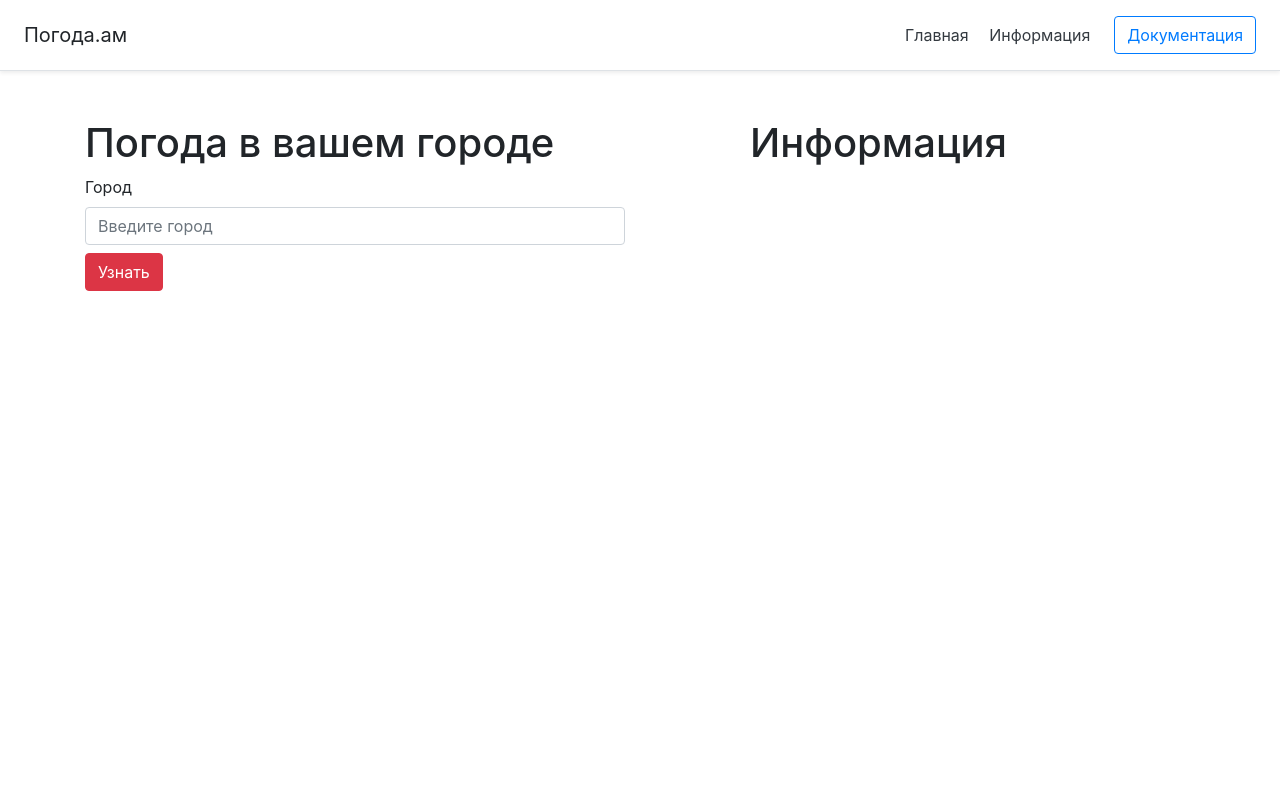
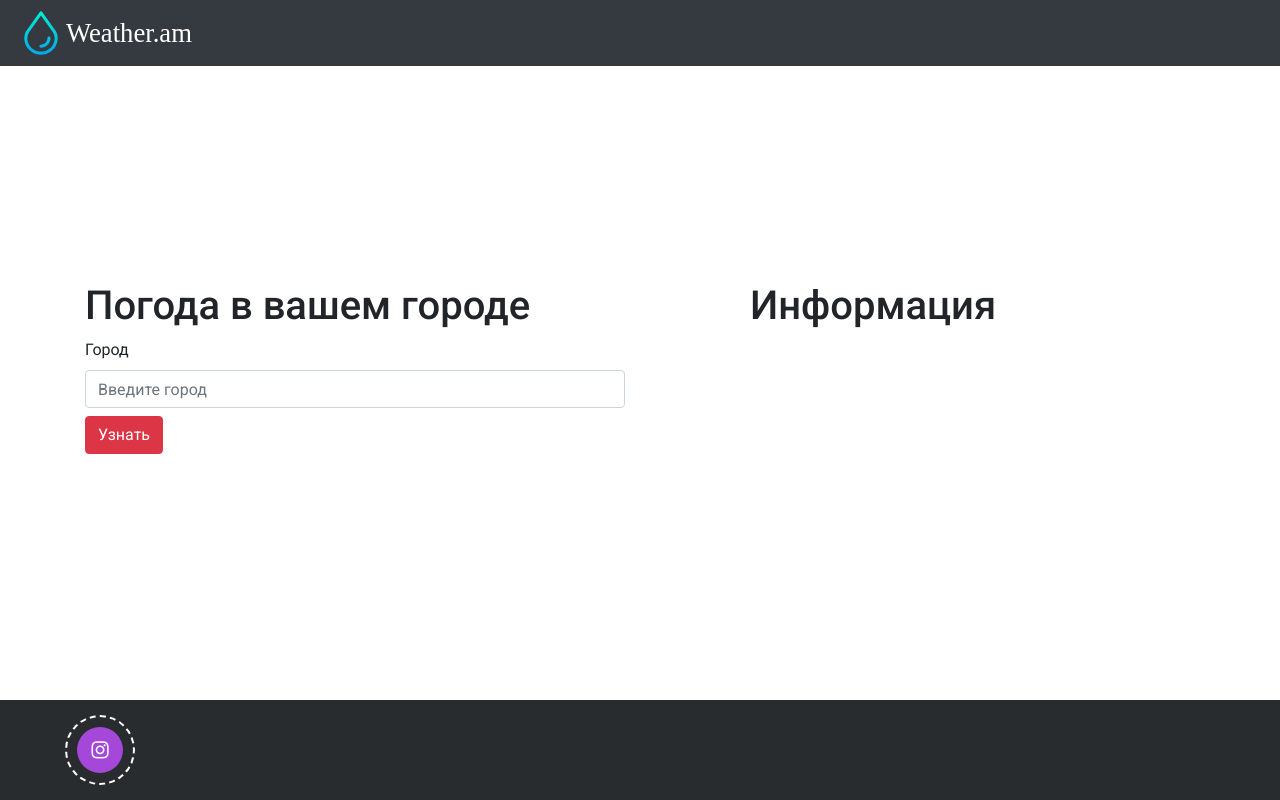
Before and after one commit to Amirovvv/AmWeather, a Django app: page / in a window 1280 px wide. Run offline with Django 3.2, Linux system fonts and the light colour scheme; data that the repository does not hold is empty; some libraries are stand-ins or nearby versions.

Commit message:
update v1

```diff
--- /dev/null
+++ b/weather/static/css/style.css
@@ -0,0 +1,90 @@
+@import url(https://fonts.googleapis.com/css?family=Roboto:400,500,300,700);
+
+* {
+  font-family: Roboto;
+}
+
+.navbar-brand {
+  font-size: 20pt;
+  background:url("water.svg") left / auto 100% no-repeat;
+}
+
+.navbar-brand span {
+  margin-left: 50px;
+  font-family: Century Gothic;
+}
+
+
+
+
+
+.footer-distributed {
+  background-color: #292c2f;
+  box-shadow: 0 1px 1px 0 rgba(0, 0, 0, 0.12);
+  box-sizing: border-box;
+  width: 100%;
+  text-align: left;
+  font: normal 16px sans-serif;
+  padding: 15px 50px;
+  position: absolute;
+  bottom: 0;
+}
+
+/*
+.footer-distributed .footer-left {
+  float: left;
+  margin-top: 6px;
+  max-width: 180px;
+}
+
+.footer-distributed .footer-left a {
+  display: inline-block;
+  width: 120px;
+  height: 35px;
+  background-color: #33383b;
+  border-radius: 2px;
+  font-size: 20px;
+  color: #ffffff;
+  text-align: center;
+  line-height: 35px;
+  margin-left: 3px;
+  transition:all .25s;
+} */
+
+.social .link {
+  display: inline-block;
+  vertical-align: middle;
+  position: relative;
+  width: 70px;
+  height: 70px;
+  border-radius: 50%;
+  border: 2px dashed white;
+  background-clip: content-box;
+  padding: 10px;
+  transition: .5s;
+  color: #D7D0BE;
+  margin-left: 15px;
+  margin-right: 15px;
+  font-size: 20px;
+}
+
+.social .link span {
+  display: block;
+  position: absolute;
+  text-align: center;
+  top: 50%;
+  left: 50%;
+  transform: translate(-50%, -50%);
+}
+
+.social .link:hover {
+  padding: 20px;
+  color: white;
+  margin-left: -5px;
+  transform: translateX(10px) rotate(360deg);
+}
+
+.social .link.instagram {
+  background-color: #A547D8;
+  color: white;
+}
--- a/weather/templates/weather/index.html
+++ b/weather/templates/weather/index.html
@@ -1,21 +1,40 @@
+{% load static %}
+
 <!DOCTYPE html>
 <html lang="ru" dir="ltr">
   <head>
     <meta charset="utf-8">
     <link rel="stylesheet" href="https://stackpath.bootstrapcdn.com/bootstrap/4.5.0/css/bootstrap.min.css">
+    <link rel="stylesheet" href="https://maxcdn.bootstrapcdn.com/font-awesome/4.5.0/css/font-awesome.min.css">
+    <link rel="stylesheet" href="{% static 'css/style.css' %}">
     <title>Погода</title>
   </head>
   <body>
 
-    <div class="d-flex flex-column flex-md-row align-items-center p-3 px-md-4 mb-3 bg-white border-bottom shadow-sm">
-      <h5 class="my-0 mr-md-auto font-weight-normal">Погода.ам</h5>
-      <nav class="my-2 my-md-0 mr-md-3">
-        <a class="p-2 text-dark" href="#">Главная</a>
-        <a class="p-2 text-dark" href="#">Информация</a>
-      </nav>
-      <a class="btn btn-outline-primary" href="#">Документация</a>
-    </div>
+    <nav class="navbar navbar-expand-sm bg-dark navbar-dark">
+      <!-- Brand/logo -->
+      <a class="navbar-brand" href="#"><span>Weather.am</span></a>
+      <!-- Links -->
+      <ul class="navbar-nav">
+        <li class="nav-item">
+          <a class="nav-link" href="#"></a>
+        </li>
+        <li class="nav-item">
+          <a class="nav-link" href="#"></a>
+        </li>
+        <li class="nav-item">
+          <a class="nav-link" href="#"></a>
+        </li>
+      </ul>
+    </nav>
 
+    <br>
+    <br>
+    <br>
+    <br>
+    <br>
+    <br>
+    <br>
     <div class="container mt-5">
       <div class="row">
         <div class="col-6">
@@ -37,6 +56,8 @@
               <div class="col-9">
                 <b>Город:</b> {{ info.city }}<br>
                 <b>Температура:</b> {{ info.temp }}<sup>o</sup><br>
+                <b>Ветер:</b> {{ info.speed }}<span> м/с</span><br>
+                <b>Влажность:</b> {{ info.humidity }}<span>%</span><br>
               </div>
               <div class="col-2 offset-1">
                 <img src="http://openweathermap.org/img/w/{{ info.icon }}.png" alt="">
@@ -45,8 +66,26 @@
           </div>
           {% endfor %}
 
+        </div>
       </div>
     </div>
 
+
+  <footer class="footer-distributed">
+
+    <!-- <div class="footer-left">
+
+      <a href="https://www.instagram.com/a.amirovv/"><i class="fa fa-instagram"> - a.amirovv</i></a>
+
+    </div> -->
+    <div class="social">
+      <a href="https://www.instagram.com/a.amirovv/" class="link instagram" target="_parent"><span class="fa fa-instagram"></span></a>
+    </div>
+
+  </footer>
+
+
+
+
   </body>
 </html>
--- a/weather/views.py
+++ b/weather/views.py
@@ -26,7 +26,9 @@ def index(request):
         city_info = {
             'city': city.name,
             'temp': res["main"]["temp"],
-            'icon': res["weather"][0]["icon"]
+            'icon': res["weather"][0]["icon"],
+            'speed': res["wind"]["speed"],
+            'humidity': res["main"]["humidity"],
         }
         all_cities.append(city_info)
 
```
Also changed, not shown: db.sqlite3, weather/static/css/water.svg (added).
